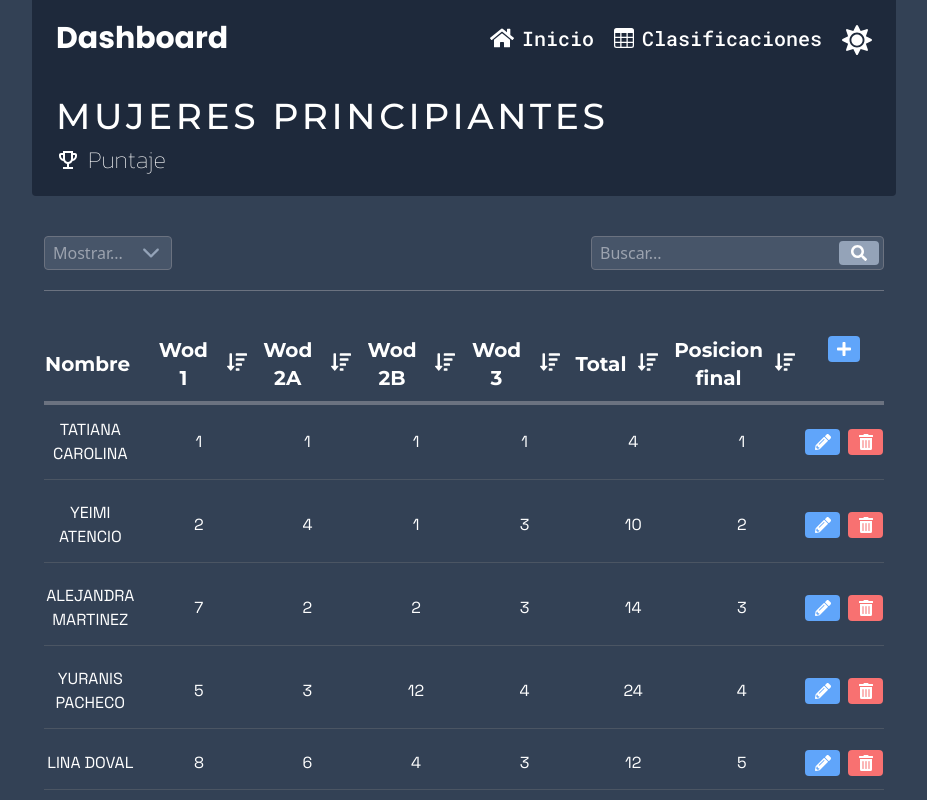
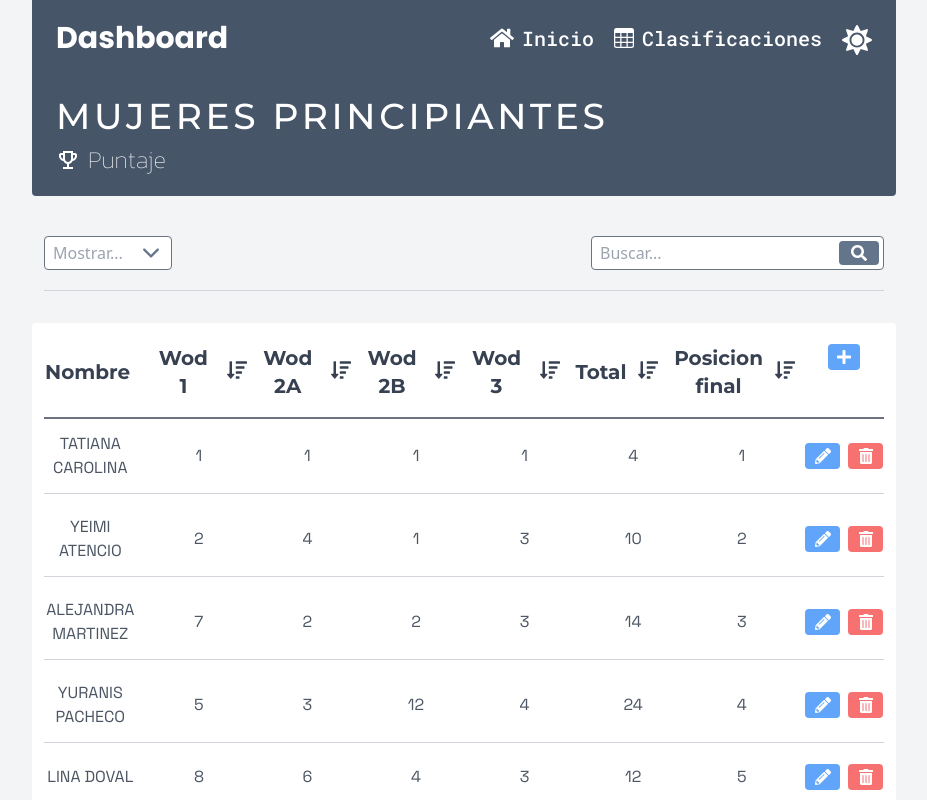
Before and after one commit to sweetPanel459/dashboard, a React (Vite) app: page / in a window 1280 px wide. Shown: the whole page, without its empty margins (176-1103 px from the left). Built offline with nearby package versions, Linux system fonts and the light colour scheme; a web font is replaced by a local one.

Commit message:
style: creating color pallete - light mode

```diff
--- a/src/containers/dashboardHeader.jsx
+++ b/src/containers/dashboardHeader.jsx
@@ -7,7 +7,7 @@ import { FaHome, FaSun, FaMoon } from "react-icons/fa";
 
 export const DashboardHeader = () => {
    return (
-      <header className="flex flex-col gap-10 rounded-b w-full h-52 py-5 px-6 bg-slate-800">
+      <header className="flex flex-col gap-10 rounded-b w-full h-52 py-5 px-6 bg-slate-600">
          <nav className="flex justify-between items-center w-full">
             <Text
                text="Dashboard"
--- a/src/containers/tableSections.jsx
+++ b/src/containers/tableSections.jsx
@@ -20,7 +20,7 @@ const optionHeadExample = [
 ];
 
 export const TableHeader = () => (
-   <tr className="flex w-full gap-2 ">
+   <tr className="flex w-full gap-2 py-2">
       {optionHeadExample.map((index, keys) => (
          <td className="w-full">
             <Button
@@ -28,7 +28,7 @@ export const TableHeader = () => (
                text={index.text}
                icon={index.click && <FaSortAmountDown />}
                styleIcon="order-2 relative bottom-0.5 text-xl"
-               styleButton="items-center justify-center w-full gap-3 h-full text-xl font-montserrat font-bold text-white hover:text-gray-900"
+               styleButton="items-center justify-center w-full gap-3 h-full text-xl font-montserrat font-bold text-gray-700 hover:text-gray-900"
             />
          </td>
       ))}
@@ -37,11 +37,11 @@ export const TableHeader = () => (
 );
 
 export const TableRow = ({ cellValues }) => (
-   <tr className="flex items-center w-full gap-2 py-3 border-b border-gray-600">
+   <tr className="flex items-center w-full gap-2 py-3 border-b border-gray-300">
       {cellValues.map((index, key) => (
          <td
             key={key}
-            className="relative right-1 text-center text-white w-full font-grotesk"
+            className="relative right-1 text-center text-gray-600 w-full font-grotesk"
          >
             {index}
          </td>
--- a/src/pages/dashboard.jsx
+++ b/src/pages/dashboard.jsx
@@ -38,27 +38,27 @@ const exampleData = [
 
 export const DashBoard = () => {
    return (
-      <section className="flex flex-col gap-10 w-screen h-screen px-52 bg-slate-700 overflow-y-auto">
+      <section className="flex flex-col gap-10 w-screen h-screen px-52 bg-gray-100 overflow-y-auto">
          <DashboardHeader />
 
          <div className="flex flex-col gap-8 pb-10 w-full h-fit">
-            <header className="flex justify-between items-center flex-grow mx-3 pb-5 border-b border-gray-500">
+            <header className="flex justify-between items-center flex-grow mx-3 pb-5 border-b border-gray-300">
                <Select
                   placeholder="Mostrar..."
-                  styleButton="text-2xl text-slate-400"
-                  styleContent="w-32 px-2 p-1 border border-gray-500 bg-slate-600"
+                  styleButton="text-2xl text-slate-500"
+                  styleContent="w-32 px-2 p-1 border border-gray-500 bg-white"
                />
                <Input
                   button={<FaSearch />}
                   placeholder="Buscar..."
                   styleInput="bg-transparent"
-                  styleButton="flex justify-center items-center order-2 h-full w-10 rounded bg-slate-400 text-white"
-                  styleContainer="flex items-center gap-2 h-full p-1 pl-2 rounded border border-gray-500 bg-slate-600"
+                  styleButton="flex justify-center items-center order-2 h-full w-10 rounded bg-slate-500 text-white"
+                  styleContainer="flex items-center gap-2 h-full p-1 pl-2 rounded border border-gray-500 bg-white"
                />
             </header>
 
-            <table className="flex flex-col content-start flex-grow w-full p-3 rounded">
-               <thead className="w-full h-fit pb-2 border-b-4 border-gray-500">
+            <table className="flex flex-col content-start flex-grow w-full p-3 rounded bg-white">
+               <thead className="w-full h-fit pb-2 border-b-2 border-gray-500">
                   <TableHeader />
                </thead>
 
```
Also changed, not shown: 1 other file (tests, documents, lock files or other folders).
